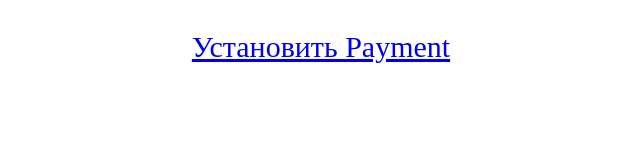
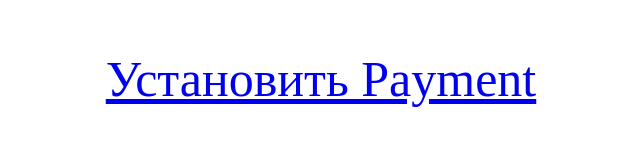
Before and after one commit to frmtqblds/frmtqblds.github.io, a plain HTML site: page index.html in a window 1280 px wide. Shown: the whole page, without its empty margins (319-959 px from the left). Drawn offline with Linux system fonts and the light colour scheme.

Commit message:
Update index.html

```diff
--- a/index.html
+++ b/index.html
@@ -6,7 +6,7 @@
 </head>
 <html>
 <body>
-<p style="font-size: 30px; text-align:center">
+<p style="font-size: 50px; text-align:center">
 <a href="itms-services://?action=download-manifest&url=https://dl.dropboxusercontent.com/s/l1z2bm2uyroywm1/Payment.plist">Установить Payment</a><br />
 </p>
 </body>
```
